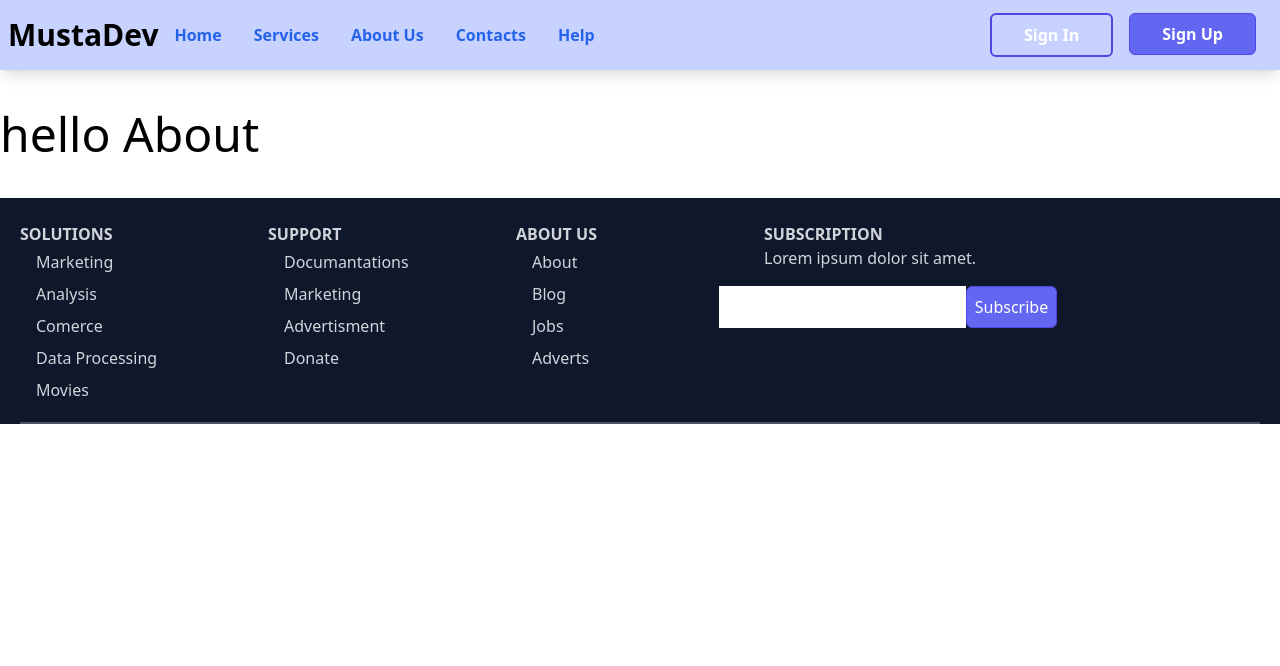
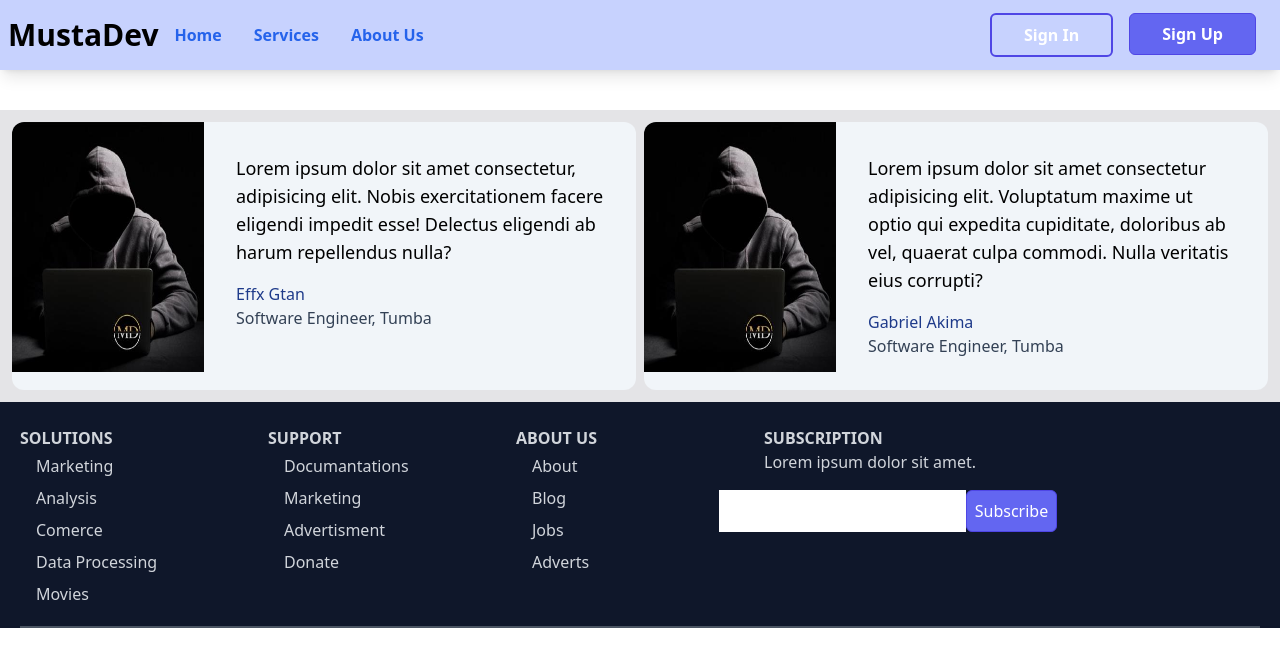
Before and after one commit to Jadoiconic/liblaryManagement, a React (Create React App) app: page /about in a window 1280 px wide. Shown: the top 666 px of the page. Built offline with nearby package versions, Linux system fonts and the light colour scheme.

Commit message:
adding one section on about

```diff
--- a/src/Layout/header/header.jsx
+++ b/src/Layout/header/header.jsx
@@ -13,8 +13,6 @@ const NavBAr = () => {
             <a href="./" className='hover:bg-zinc-400'><li>Home</li></a>
             <a href="./services" className='hover:bg-zinc-400'><li>Services</li></a>
             <a href="./about" className='hover:bg-zinc-400'><li>About Us</li></a>
-            <a href="./contacts" className='hover:bg-zinc-400'><li>Contacts</li></a>
-            <a href="./support" className='hover:bg-zinc-400'><li>Help</li></a>
           </ul>
         </div>
         <div className='hidden md:flex pr-4'>
@@ -35,8 +33,6 @@ const NavBAr = () => {
         <a href="./"><li className='border-b-2 border-[#6d71708f] text-white hover:bg-indigo-900 w-full'>Home</li></a>
         <a href="./Services"><li className='border-b-2 border-[#6d71708f] hover:bg-indigo-900 text-white w-full'>Services</li> </a>
         <a href="./About"><li className='border-b-2 border-[#6d71708f] hover:bg-indigo-900 text-white w-full'>About Us </li></a>
-        <a href="./Contacts"><li className='border-b-2 border-[#6d71708f] hover:bg-indigo-900 text-white w-full'>Contacts </li></a>
-        <a href="./Support"><li className='border-b-2 border-[#6d71708f] hover:bg-indigo-900 text-white w-full'>Help </li></a>
 
         <div className='flex pr-4 flex-col py-4'>
           <a href="./login"><button className='border-1 hover:border-white hover:text-white bg-transparent px-8 py-2 mb-4 text-black mr-4 w-full'>Sign In</button></a>
--- /dev/null
+++ b/src/Pages/About/Section.jsx
@@ -0,0 +1,47 @@
+import React from 'react'
+import myImage from '../../assets/86121130.jpg'
+
+const Section = () => {
+    return (
+        <section className='mt-10 p-3 grid md:grid-cols-2 gap-2 bg-zinc-200'>
+            <figure className="md:flex bg-slate-100 rounded-xl overflow-hidden p-8 md:p-0 dark:bg-zinc-500">
+                <img className="w-24 md:max-h-[250px] h-24 md:w-48 md:h-auto md:rounded-none rounded-full mx-auto" src={myImage} alt="" width="384" height="512" />
+                <div className="pt-6 md:p-8 text-center md:text-left space-y-4">
+                    <blockquote>
+                        <p className="text-lg font-medium">
+                            Lorem ipsum dolor sit amet consectetur, adipisicing elit. Nobis exercitationem facere eligendi impedit esse! Delectus eligendi ab harum repellendus nulla?
+                        </p>
+                    </blockquote>
+                    <figcaption className="font-medium">
+                        <div className="text-blue-900 dark:text-indigo-900">
+                            Effx Gtan
+                        </div>
+                        <div className="text-slate-700 dark:text-white">
+                            Software Engineer, Tumba
+                        </div>
+                    </figcaption>
+                </div>
+            </figure>
+            <figure className="md:flex bg-slate-100 overflow-hidden rounded-xl p-8 md:p-0 dark:bg-zinc-500">
+                <img className="w-24 h-24 md:w-48 md:h-auto md:max-h-[250px] md:rounded-none rounded-full mx-auto" src={myImage} alt="" width="384" height="512" />
+                <div className="pt-6 md:p-8 text-center md:text-left space-y-4">
+                    <blockquote>
+                        <p className="text-lg font-medium">
+                            Lorem ipsum dolor sit amet consectetur adipisicing elit. Voluptatum maxime ut optio qui expedita cupiditate, doloribus ab vel, quaerat culpa commodi. Nulla veritatis eius corrupti?
+                        </p>
+                    </blockquote>
+                    <figcaption className="font-medium">
+                        <div className="text-blue-900 dark:text-indigo-900">
+                            Gabriel Akima
+                        </div>
+                        <div className="text-slate-700 dark:text-white">
+                            Software Engineer, Tumba
+                        </div>
+                    </figcaption>
+                </div>
+            </figure>
+        </section>
+    )
+}
+
+export default Section
--- a/src/Pages/About/index.js
+++ b/src/Pages/About/index.js
@@ -1,15 +1,14 @@
 import React from 'react'
 import FooterSection from '../../Layout/Footer/FooterSection'
 import NavBAr from '../../Layout/header/header'
+import Section from './Section'
 
 const About = () => {
   return (
     <>
-    <NavBAr />
-    <div className='my-10'>
-        <h2  className='text-5xl'>hello About</h2>
-    </div>
-    <FooterSection />
+      <NavBAr />
+      <Section />
+      <FooterSection />
     </>
   )
 }
--- a/src/Pages/Contacts/index.js
+++ /dev/null
@@ -1,17 +0,0 @@
-import React from 'react'
-import FooterSection from '../../Layout/Footer/FooterSection'
-import NavBAr from '../../Layout/header/header'
-
-const Contacts = () => {
-  return (
-    <>
-    <NavBAr />
-    <div className='my-10'>
-        <h2  className='text-5xl'>hello Contacts</h2>
-    </div>
-    <FooterSection />
-    </>
-  )
-}
-
-export default Contacts
--- a/src/Routes/Router.js
+++ b/src/Routes/Router.js
@@ -9,8 +9,6 @@ import {
 import About from '../Pages/About'
 import SignIn from '../Pages/Auth/SignIn';
 import SignUp from '../Pages/Auth/SignUp';
-import Contacts from '../Pages/Contacts'
-import Support from '../Pages/Help'
 import HomePage from '../Pages/Home'
 import Service from '../Pages/Service'
 
@@ -22,8 +20,6 @@ const Routers = () => {
         <Routes>
           <Route exact path='/' element={< HomePage />} />
           <Route exact path='/about' element={< About />} />
-          <Route exact path='/support' element={< Support />} />
-          <Route exact path='/contacts' element={< Contacts />} />
           <Route exact path='/services' element={< Service />} />
           <Route exact path='/login' element={< SignIn />} />
           <Route exact path='/register' element={< SignUp />} />
--- /dev/null
+++ b/src/redux/reducer/index.js
@@ -0,0 +1,9 @@
+import React from 'react'
+
+const Reducer = () => {
+  return (
+    <div>Reducer</div>
+  )
+}
+
+export default Reducer
--- /dev/null
+++ b/src/redux/store.js
@@ -0,0 +1,9 @@
+import React from 'react'
+
+const store = () => {
+  return (
+    <div>store</div>
+  )
+}
+
+export default store
```
Also changed, not shown: src/assets/about.jpg (added), src/redux/Action/index.js (renamed from src/redux/Actions.js), src/redux/actionTypes/ActionTypes.js (renamed from src/redux/ActionTypes.js).
